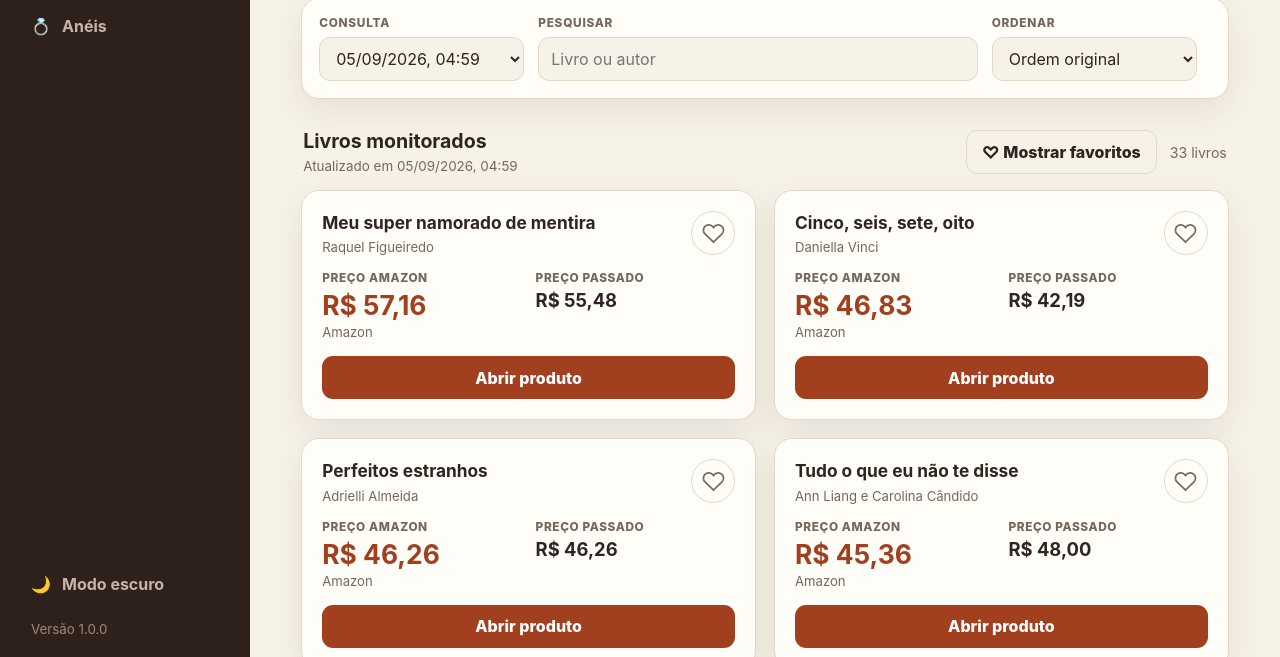
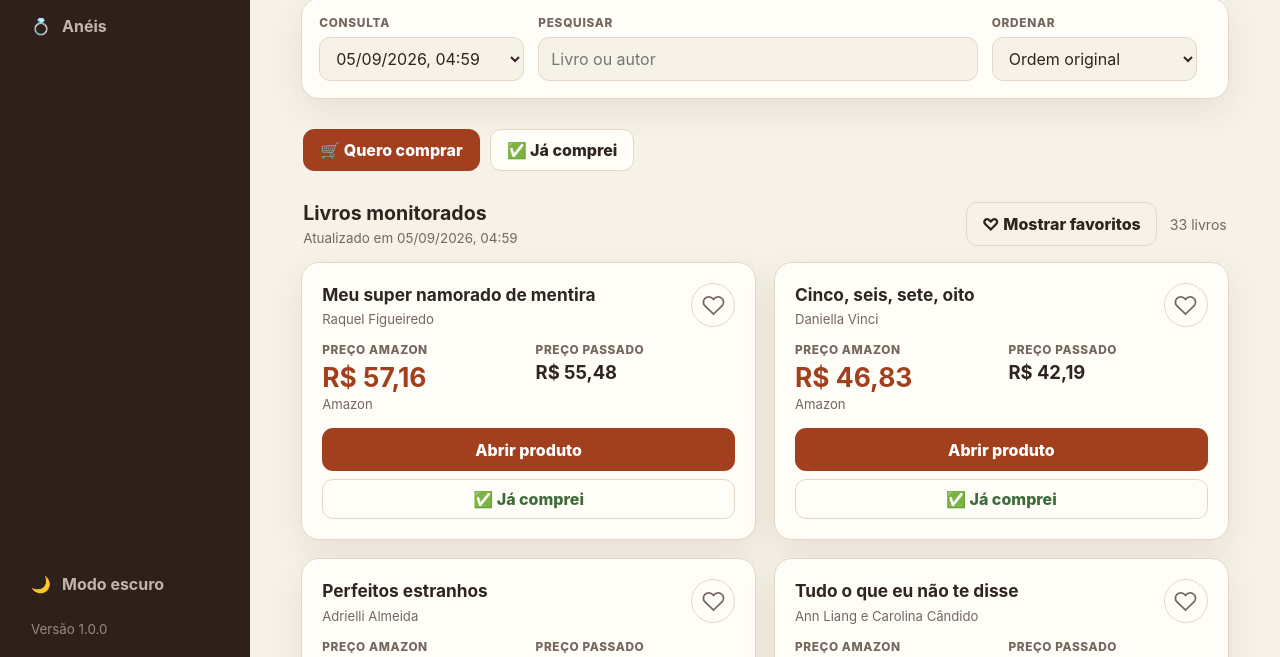
Before and after one commit to PredadorVic/aneis-pandora, a plain HTML site: page livros/index.html in a window 1280 px wide. Shown: the part 143-800 px from the top of the page. Drawn offline with Linux system fonts and the light colour scheme.

Commit message:
Adição de botão

```diff
--- a/livros/app.css
+++ b/livros/app.css
@@ -14,3 +14,86 @@
 .prices{display:grid;grid-template-columns:repeat(auto-fit,minmax(130px,1fr));gap:14px}.secondary-price strong{color:var(--text);font-size:1.15rem}.discount-price{padding:9px 10px;border-radius:11px;background:var(--success-bg)}.discount-price small,.discount-price strong{color:var(--success)}.discount-price strong{font-size:1.2rem}
 .book-card.favorito{border-color:color-mix(in srgb,var(--primary) 45%,var(--border));box-shadow:0 16px 42px color-mix(in srgb,var(--primary) 13%,transparent)}.botao-favorito{order:2;flex:0 0 auto;width:44px;height:44px;border:1px solid var(--border);border-radius:50%;background:transparent;color:var(--primary);display:grid;place-items:center;cursor:pointer;transition:background .2s ease,border-color .2s ease,transform .2s ease}.botao-favorito:hover{background:var(--primary-soft);border-color:color-mix(in srgb,var(--primary) 40%,var(--border))}.botao-favorito:active{transform:scale(.94)}.botao-favorito svg{width:23px;height:23px;fill:transparent;stroke:var(--muted);stroke-width:1.8;transition:fill .2s ease,stroke .2s ease}.botao-favorito.ativo{background:var(--primary-soft);border-color:color-mix(in srgb,var(--primary) 40%,var(--border))}.botao-favorito.ativo svg{fill:var(--primary);stroke:var(--primary)}.botao-favorito.animando svg{animation:heartPop .46s cubic-bezier(.2,1.8,.45,1) both}@keyframes heartPop{0%{transform:scale(.75) rotate(-10deg)}45%{transform:scale(1.38) rotate(8deg)}72%{transform:scale(.94) rotate(-3deg)}100%{transform:scale(1)}}
 .results-actions{display:flex;align-items:center;gap:13px}.results-actions #resultCount{color:var(--muted);font-size:.88rem}.results-actions .favorite-filter{align-self:auto}.results-actions .favorite-filter.ativo{background:var(--primary);border-color:var(--primary);color:#fff}@media(max-width:520px){.results-heading{align-items:flex-start;flex-direction:column}.results-actions{width:100%;justify-content:space-between}}
+/* =========================================
+   ABAS - COMPRAS
+   ========================================= */
+
+.purchase-tabs {
+  display: flex;
+  gap: 10px;
+  margin: 30px 2px 16px;
+}
+
+.purchase-tab {
+  border: 1px solid var(--border);
+  border-radius: 11px;
+  padding: 10px 16px;
+  background: var(--surface);
+  color: var(--text);
+  font: inherit;
+  font-weight: 800;
+  cursor: pointer;
+  transition: .2s ease;
+}
+
+.purchase-tab:hover {
+  border-color: var(--primary);
+  background: var(--primary-soft);
+  color: var(--primary);
+}
+
+.purchase-tab.ativo {
+  background: var(--primary);
+  border-color: var(--primary);
+  color: #fff;
+}
+
+
+/* =========================================
+   BOTÃO JÁ COMPREI
+   ========================================= */
+
+.card-actions {
+  margin-top: auto;
+  display: grid;
+  gap: 8px;
+}
+
+.purchase-button {
+  width: 100%;
+  min-height: 40px;
+  border: 1px solid var(--border);
+  border-radius: 11px;
+  background: var(--surface);
+  color: var(--success);
+  font: inherit;
+  font-weight: 800;
+  cursor: pointer;
+  transition: .2s ease;
+}
+
+.purchase-button:hover {
+  background: var(--success-bg);
+  border-color: var(--success);
+  transform: translateY(-1px);
+}
+
+.purchase-button:active {
+  transform: scale(.98);
+}
+
+
+/* =========================================
+   RESPONSIVO
+   ========================================= */
+
+@media(max-width:520px) {
+  .purchase-tabs {
+    width: 100%;
+  }
+
+  .purchase-tab {
+    flex: 1;
+    padding: 10px 8px;
+  }
+}
--- a/livros/app.js
+++ b/livros/app.js
@@ -2,7 +2,7 @@
 
 const THEME_KEY = "catalogo-tema";
 const FAVORITES_KEY = "livros-favoritos";
-const state = { executions: [], currentIndex: -1, query: "", sort: "original", favoritesOnly: false };
+const state = { executions: [], currentIndex: -1, query: "", sort: "original", favoritesOnly: false, purchaseOnly: false };
 
 const elements = {
   dateSelect: document.getElementById("dateSelect"),
@@ -17,7 +17,9 @@
   menuButton: document.getElementById("menuButton"),
   sidebar: document.getElementById("sidebar"),
   backdrop: document.getElementById("backdrop"),
-  themeColor: document.getElementById("themeColor")
+  themeColor: document.getElementById("themeColor"),
+  pendingTab: document.getElementById("pendingTab"),
+  purchasedTab: document.getElementById("purchasedTab"),
 };
 
 function escapeHtml(value) {
@@ -83,6 +85,35 @@
   return added;
 }
 
+function getPurchased() {
+  try {
+    const purchased = JSON.parse(localStorage.getItem(PURCHASED_KEY));
+    return Array.isArray(purchased)
+      ? purchased.filter(item => typeof item === "string")
+      : [];
+  } catch {
+    return [];
+  }
+}
+
+function togglePurchased(key) {
+  const purchased = getPurchased();
+  const index = purchased.indexOf(key);
+
+  if (index === -1) {
+    purchased.push(key);
+  } else {
+    purchased.splice(index, 1);
+  }
+
+  localStorage.setItem(
+    PURCHASED_KEY,
+    JSON.stringify([...new Set(purchased)])
+  );
+
+  return index === -1;
+}
+
 function updateConnectionNotice() {
   if (!navigator.onLine) {
     elements.notice.dataset.offline = "true";
@@ -122,7 +153,19 @@
       <div><h3>${escapeHtml(book.livro || "Livro sem nome")}</h3><p class="book-meta">${escapeHtml(meta || "Informações editoriais não cadastradas")}</p></div>
     </div>
     <div class="prices"><div class="price-block"><small>Preço ${escapeHtml(book.melhorLoja || "atual")}</small><strong>${escapeHtml(formatCurrency(book.melhorPreco))}</strong><span>${escapeHtml(book.melhorLoja || "Preço indisponível")}</span></div>${previousPriceHtml}</div>
-    <div class="card-actions">${link ? `<a class="offer-button" href="${escapeHtml(link)}" target="_blank" rel="noopener noreferrer">Abrir produto</a>` : '<span class="offer-button disabled">Produto indisponível</span>'}</div>
+    <div class="card-actions">
+  ${link
+    ? `<a class="offer-button" href="${escapeHtml(link)}" target="_blank" rel="noopener noreferrer">Abrir produto</a>`
+    : '<span class="offer-button disabled">Produto indisponível</span>'}
+
+  <button
+    class="purchase-button"
+    type="button"
+    data-purchased="${escapeHtml(key)}"
+  >
+    ${getPurchased().includes(key) ? "↩️ Não comprei" : "✅ Já comprei"}
+  </button>
+</div>
   </article>`;
 }
 
@@ -131,10 +174,16 @@
   let books = Array.isArray(execution?.livros) ? [...execution.livros] : [];
   const favorites = getFavorites();
   const query = normalizeText(state.query);
+  const purchased = getPurchased();
   if (query) books = books.filter((book) => normalizeText(`${book.livro} ${book.autor}`).includes(query));
   if (state.favoritesOnly) {
     books = books.filter((book) => favorites.includes(favoriteKey(book)));
   }
+  if (state.purchasedOnly) {
+  books = books.filter(book => purchased.includes(favoriteKey(book)));
+} else {
+  books = books.filter(book => !purchased.includes(favoriteKey(book)));
+}
 
   const favoriteFirst = (a, b) => Number(favorites.includes(favoriteKey(b))) - Number(favorites.includes(favoriteKey(a)));
   if (state.sort === "price-asc") books.sort((a, b) => favoriteFirst(a, b) || (Number(a.melhorPreco) || Infinity) - (Number(b.melhorPreco) || Infinity));
@@ -194,7 +243,21 @@
 }
 
 elements.bookGrid.addEventListener("click", (event) => {
+
+  const purchaseButton = event.target.closest("[data-purchased]");
+
+  if (purchaseButton) {
+    const key = purchaseButton.dataset.purchased;
+
+    togglePurchased(key);
+
+    render();
+
+    return;
+  }
+
   const button = event.target.closest("[data-favorite]");
+
   if (!button) return;
 
   const added = toggleFavorite(button.dataset.favorite);
@@ -203,12 +266,22 @@
 
   button.classList.toggle("ativo", added);
   button.classList.remove("animando");
+
   void button.offsetWidth;
+
   button.classList.add("animando");
+
   button.setAttribute("aria-pressed", String(added));
-  button.setAttribute("aria-label", `${added ? "Remover" : "Adicionar"} ${title} dos favoritos`);
+
+  button.setAttribute(
+    "aria-label",
+    `${added ? "Remover" : "Adicionar"} ${title} dos favoritos`
+  );
+
   card?.classList.toggle("favorito", added);
+
   if (state.favoritesOnly && !added) render();
+
   setTimeout(() => button.classList.remove("animando"), 500);
 });
 
@@ -220,6 +293,23 @@
   elements.favoriteFilter.classList.toggle("ativo", state.favoritesOnly);
   elements.favoriteFilter.setAttribute("aria-pressed", String(state.favoritesOnly));
   elements.favoriteFilter.innerHTML = `<span aria-hidden="true">${state.favoritesOnly ? "♥" : "♡"}</span> ${state.favoritesOnly ? "Todos os livros" : "Mostrar favoritos"}`;
+  render();
+});
+elements.pendingTab.addEventListener("click", () => {
+  state.purchasedOnly = false;
+
+  elements.pendingTab.classList.add("ativo");
+  elements.purchasedTab.classList.remove("ativo");
+
+  render();
+});
+
+elements.purchasedTab.addEventListener("click", () => {
+  state.purchasedOnly = true;
+
+  elements.purchasedTab.classList.add("ativo");
+  elements.pendingTab.classList.remove("ativo");
+
   render();
 });
 elements.themeButton.addEventListener("click", () => { const next = document.documentElement.dataset.theme === "dark" ? "light" : "dark"; localStorage.setItem(THEME_KEY, next); applyTheme(next); });
--- a/livros/index.html
+++ b/livros/index.html
@@ -60,6 +60,23 @@
         </label>
       </section>
 
+      <div class="purchase-tabs">
+  <button
+    class="purchase-tab ativo"
+    id="pendingTab"
+    type="button"
+  >
+    🛒 Quero comprar
+  </button>
+
+  <button
+    class="purchase-tab"
+    id="purchasedTab"
+    type="button"
+  >
+    ✅ Já comprei
+  </button>
+</div>
       <div class="results-heading">
         <div><h2>Livros monitorados</h2><p id="updatedAt">Carregando dados...</p></div>
         <div class="results-actions"><button class="favorite-filter" id="favoriteFilter" type="button" aria-pressed="false"><span aria-hidden="true">♡</span> Mostrar favoritos</button><span id="resultCount" role="status" aria-live="polite"></span></div>
```
